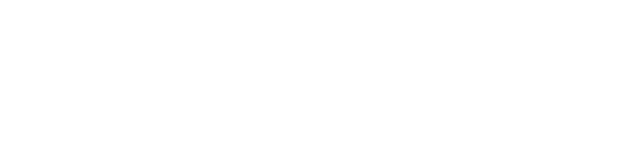
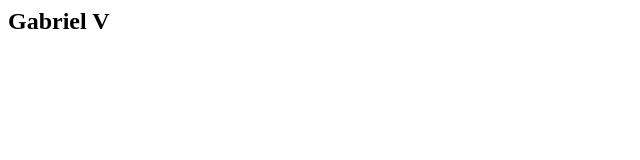
Before and after one commit to gvfullstack/foobar, a plain HTML site: page index.html in a window 1280 px wide. Shown: the whole page, without its empty margins (0-640 px from the left). Drawn offline with Linux system fonts and the light colour scheme.

Commit message:
update h2 with my name

```diff
--- a/index.html
+++ b/index.html
@@ -7,6 +7,6 @@
 <body>
     <h1></h1>
     <p></p>
-    <h2></h2>
+    <h2>Gabriel V</h2>
 </body>
 </html>
```
